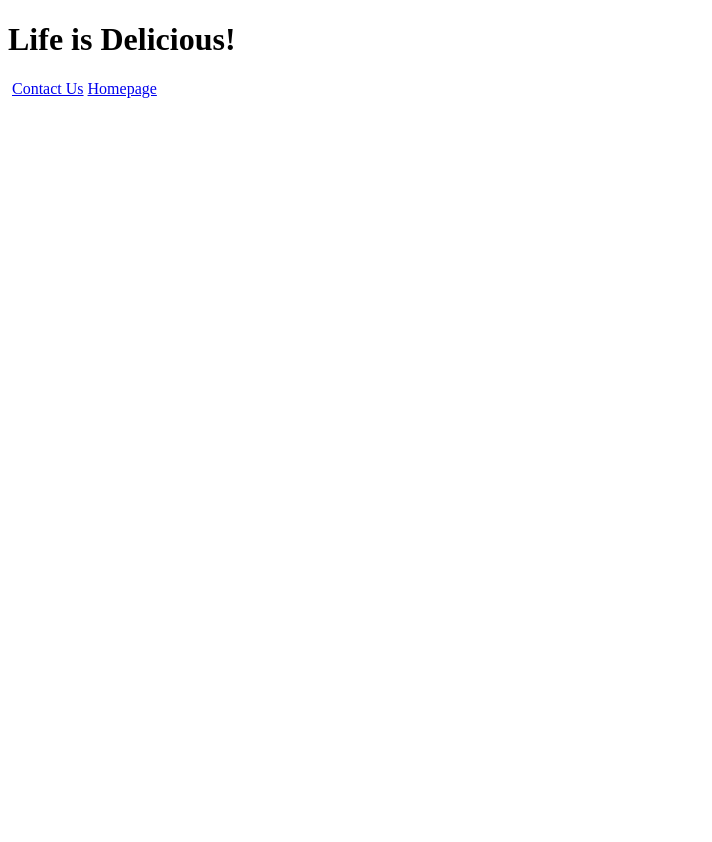
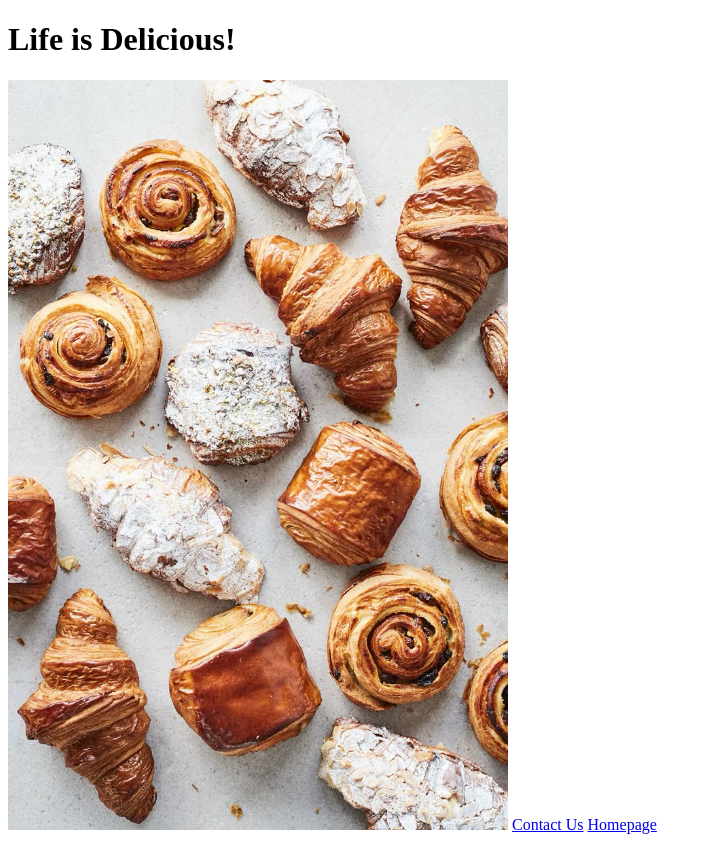
Before and after one commit to dineo-matla/Croissants, a plain HTML site: page photo.html in a window 1280 px wide. Shown: the whole page, without its empty margins (0-712 px from the left). Before the commit the page ends 800 px from the top, so only its background shows below. Drawn offline with Linux system fonts and the light colour scheme.

Commit message:
Added images for improvd UI

```diff
--- a/photo.html
+++ b/photo.html
@@ -9,7 +9,7 @@
    <h1>
     Life is Delicious!
    </h1>
-   <img src=""/>
+   <img src="media/gallery image.jpeg" width="500"/>
    <a href="contact.html">Contact Us</a>
    <a href="index.html">Homepage</a>
 </body>
```
Also changed, not shown: contact.html (+1 -0 lines), index.html (+3 -0 lines), media/contact image.jpeg (added), media/gallery image.jpeg (added), media/home image.jpeg (added).
